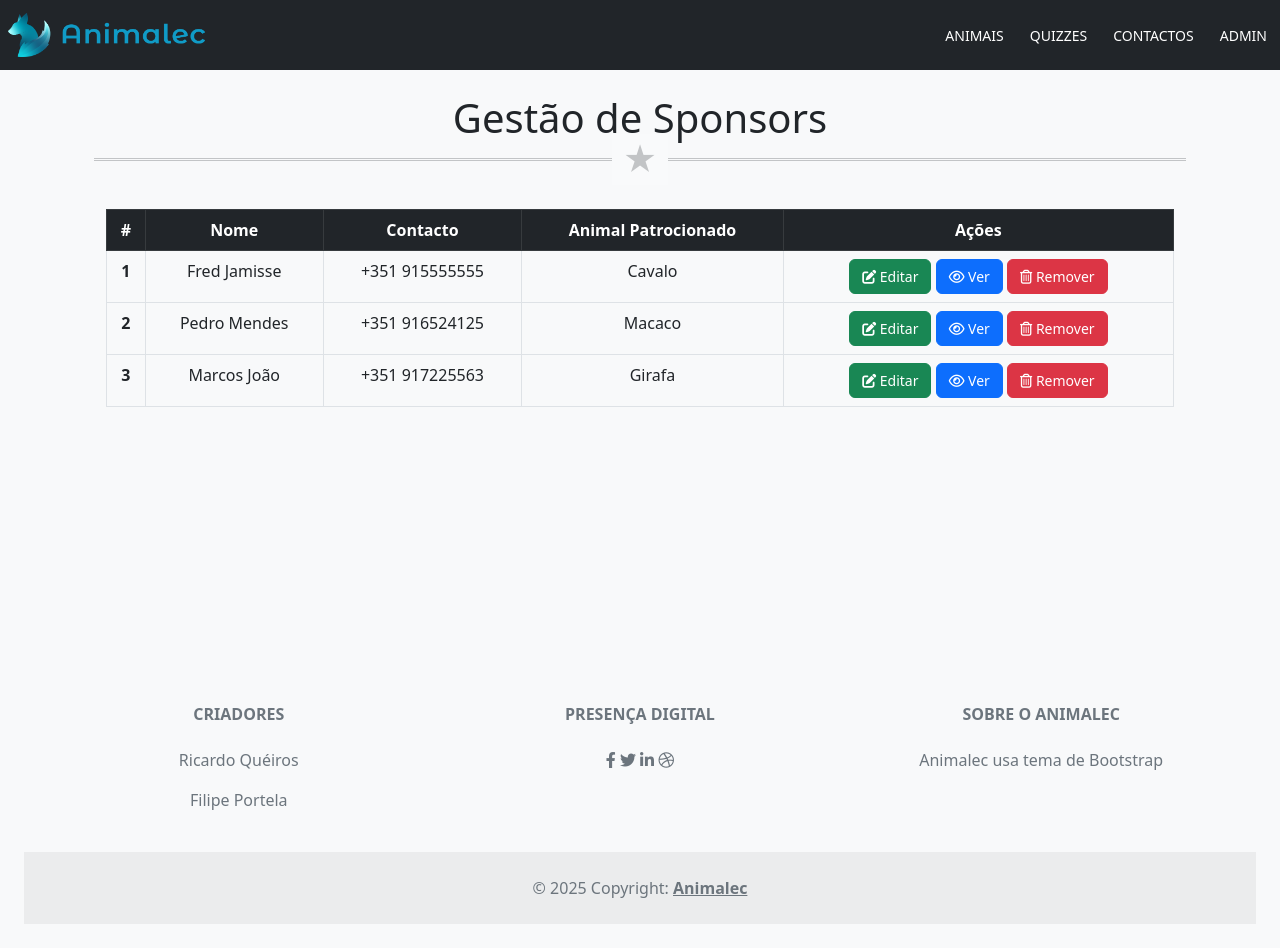
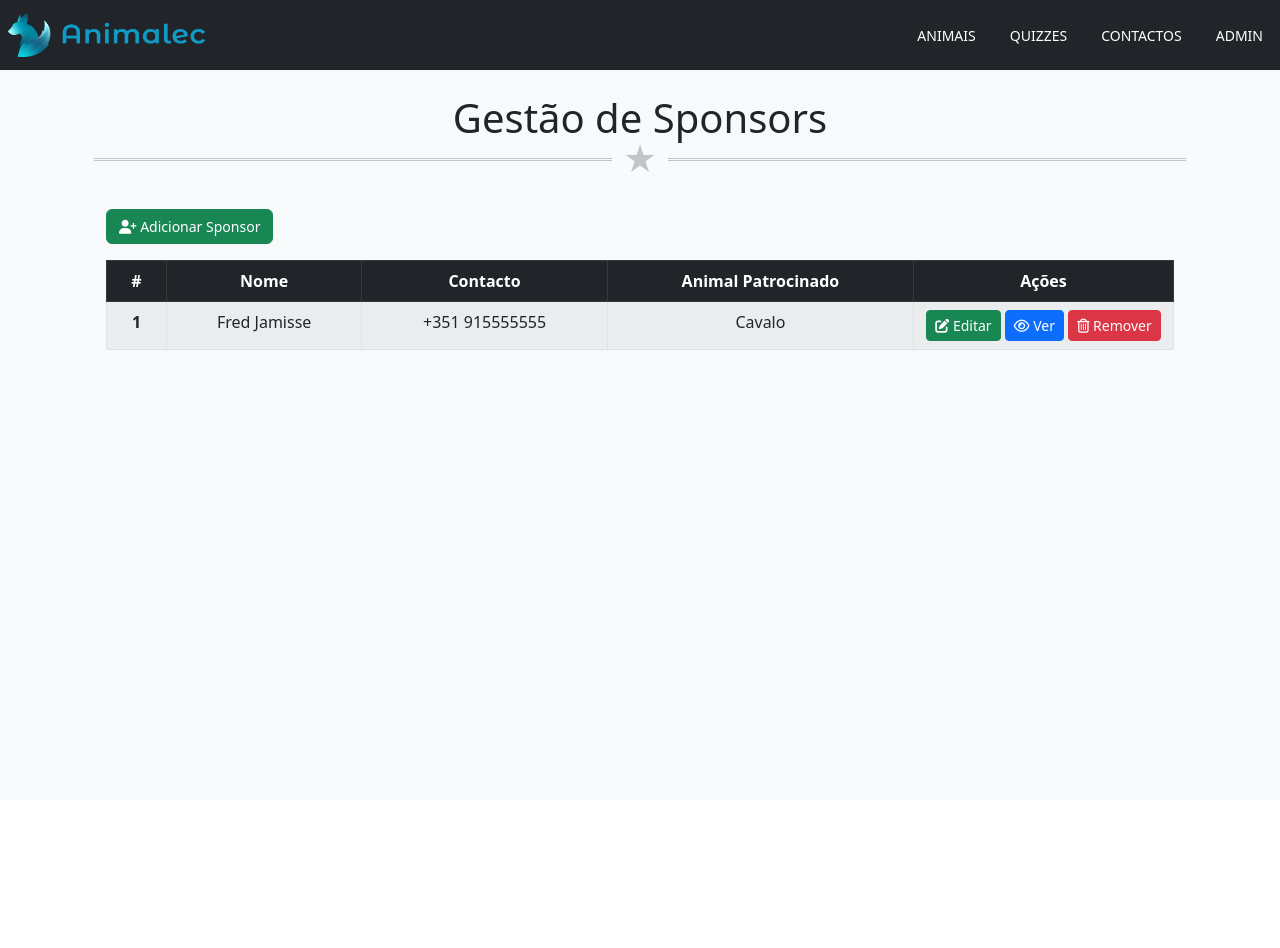
Before and after one commit to FredJamisse/UC_ProgramacaoWebAvancada, a web app: file Tarefa_3.1b/pages/sponsors.html in a window 1280 px wide. After the commit the page ends 350 px from the top, so only its background shows below. Run offline with its HTML, style and script files only (its server is not run), Linux system fonts and the light colour scheme.

Commit message:
Adicionei interação na pagina de gestão de sponsors

```diff
--- a/Tarefa_3.1b/pages/sponsors.html
+++ b/Tarefa_3.1b/pages/sponsors.html
@@ -1,22 +1,12 @@
 <!DOCTYPE html>
-<html lang="en">
+<html lang="pt">
   <head>
     <meta charset="UTF-8" />
-    <meta http-equiv="X-UA-Compatible" content="IE=edge" />
     <meta name="viewport" content="width=device-width, initial-scale=1.0" />
     <title>Gestão de Sponsors</title>
-    <!-- CSS only -->
-    <link href="https://cdn.jsdelivr.net/npm/bootstrap@5.2.2/dist/css/bootstrap.min.css" rel="stylesheet" integrity="sha384-Zenh87qX5JnK2Jl0vWa8Ck2rdkQ2Bzep5IDxbcnCeuOxjzrPF/et3URy9Bv1WTRi" crossorigin="anonymous" />
-    <!-- JavaScript Bundle with Popper -->
-    <script src="https://cdn.jsdelivr.net/npm/bootstrap@5.2.2/dist/js/bootstrap.bundle.min.js" integrity="sha384-OERcA2EqjJCMA+/3y+gxIOqMEjwtxJY7qPCqsdltbNJuaOe923+mo//f6V8Qbsw3" crossorigin="anonymous"></script>
-    <link
-      rel="stylesheet"
-      href="https://cdnjs.cloudflare.com/ajax/libs/font-awesome/6.2.0/css/all.min.css"
-      integrity="sha512-xh6O/CkQoPOWDdYTDqeRdPCVd1SpvCA9XXcUnZS2FmJNp1coAFzvtCN9BmamE+4aHK8yyUHUSCcJHgXloTyT2A=="
-      crossorigin="anonymous"
-      referrerpolicy="no-referrer"
-    />
-    <script src="../js/script.js"></script>
+
+    <link href="https://cdn.jsdelivr.net/npm/bootstrap@5.2.2/dist/css/bootstrap.min.css" rel="stylesheet" />
+    <link rel="stylesheet" href="https://cdnjs.cloudflare.com/ajax/libs/font-awesome/6.2.0/css/all.min.css" />
     <link rel="stylesheet" href="../css/style.css" />
   </head>
 
@@ -24,117 +14,91 @@
     <!------- Header ------>
     <header class="header-area">
       <div class="navbar-area">
-        <div class="">
         <nav class="navbar navbar-expand-lg navbar-dark bg-dark">
           <a class="navbar-brand mr-lg-4 mx-2" href="../index.html">
             <img src="../assets/animalec_line.88024da4.png" style="width: 200px" alt="logo" />
           </a>
-            <button class="navbar-toggler" type="button" data-toggle="collapse" data-target="#navbarSupportedContent" aria-controls="navbarSupportedContent" aria-expanded="false" aria-label="Toggle navigation">
+          <button
+            class="navbar-toggler"
+            type="button"
+            data-bs-toggle="collapse"
+            data-bs-target="#navbarSupportedContent"
+            aria-controls="navbarSupportedContent"
+            aria-expanded="false"
+            aria-label="Alternar navegação"
+          >
             <span class="navbar-toggler-icon"></span>
           </button>
 
           <div class="collapse navbar-collapse justify-content-end" id="navbarSupportedContent">
             <ul class="navbar-nav mr-auto">
-                <li class="nav-item">
+              <li class="nav-item mx-1">
                 <a href="#" class="btn btn-md btn-tertiary text-white">ANIMAIS</a>
               </li>
-                <li class="nav-item">
+              <li class="nav-item mx-1">
                 <a href="#" class="btn btn-md btn-tertiary text-white">QUIZZES</a>
               </li>
-                <li class="nav-item">
+              <li class="nav-item mx-1">
                 <a href="#" class="btn btn-md btn-tertiary text-white">CONTACTOS</a>
               </li>
-                <li class="nav-item">
+              <li class="nav-item mx-1">
                 <a href="../index.html" class="btn btn-md btn-tertiary text-white">ADMIN</a>
               </li>
             </ul>
           </div>
         </nav>
       </div>
-      </div>
     </header>
     <!-- navbar end-->
-
-    <!-- Main Content -->
     <section class="main">
       <div class="container p-4 text-center">
         <h1 class="mb-3">Gestão de Sponsors</h1>
         <hr class="hr5" />
 
-        <div class="container mt-5" style="min-height: 400px">
+        <div class="container mt-5">
+          <div class="row mb-3">
+            <div class="col-12 text-start">
+              <button id="btnAddSponsor" class="btn btn-success">
+                <i class="fas fa-user-plus"></i>
+                Adicionar Sponsor
+              </button>
+            </div>
+          </div>
+
           <div class="row">
             <div class="col-12">
-              <table class="table table-bordered">
+              <table class="table table-bordered table-striped table-hover">
                 <thead class="table-dark">
                   <tr>
-                    <th scope="col">#</th>
+                    <th scope="col" style="width: 60px">#</th>
                     <th scope="col">Nome</th>
                     <th scope="col">Contacto</th>
-                    <th scope="col">Animal Patrocionado</th>
-                    <th scope="col">Ações</th>
+                    <th scope="col">Animal Patrocinado</th>
+                    <th scope="col" style="width: 260px">Ações</th>
                   </tr>
                 </thead>
-                <tbody>
+                <tbody id="sponsorsTableBody">
                   <tr>
                     <th scope="row">1</th>
                     <td>Fred Jamisse</td>
                     <td>+351 915555555</td>
                     <td>Cavalo</td>
                     <td>
-                      <button type="button" class="btn btn-success">
+                      <button type="button" class="btn btn-success btn-sm btn-edit">
                         <i class="fas fa-edit"></i>
                         <span>Editar</span>
                       </button>
-                      <button type="button" class="btn btn-primary">
+                      <button type="button" class="btn btn-primary btn-sm btn-view">
                         <i class="far fa-eye"></i>
                         <span>Ver</span>
                       </button>
-                      <button type="button" class="btn btn-danger">
+                      <button type="button" class="btn btn-danger btn-sm btn-delete">
                         <i class="far fa-trash-alt"></i>
                         <span>Remover</span>
                       </button>
                     </td>
                   </tr>
-                  <tr>
-                    <th scope="row">2</th>
-                    <td>Pedro Mendes</td>
-                    <td>+351 916524125</td>
-                    <td>Macaco</td>
-                    <td>
-                      <button type="button" class="btn btn-success">
-                        <i class="fas fa-edit"></i>
-                        <span>Editar</span>
-                      </button>
-                      <button type="button" class="btn btn-primary">
-                        <i class="far fa-eye"></i>
-                        <span>Ver</span>
-                      </button>
-                      <button type="button" class="btn btn-danger">
-                        <i class="far fa-trash-alt"></i>
-                        <span>Remover</span>
-                      </button>
-                    </td>
-                  </tr>
-                  <tr>
-                    <th scope="row">3</th>
-                    <td>Marcos João</td>
-                    <td>+351 917225563</td>
-                    <td>Girafa</td>
-                    <td>
-                      <button type="button" class="btn btn-success">
-                        <i class="fas fa-edit"></i>
-                        <span>Editar</span>
-                      </button>
-                      <button type="button" class="btn btn-primary">
-                        <i class="far fa-eye"></i>
-                        <span>Ver</span>
-                      </button>
-                      <button type="button" class="btn btn-danger">
-                        <i class="far fa-trash-alt"></i>
-                        <span>Remover</span>
-                      </button>
-                    </td>
-                  </tr>
+                  <!-- resto das linhas -->
                 </tbody>
               </table>
             </div>
@@ -142,43 +106,64 @@
         </div>
       </div>
     </section>
-    <!-- Main Content -->
 
-    <!-- Footer -->
-    <footer class="text-center text-lg-start bg-light text-muted p-4">
-      <section>
-        <div class="text-center text-md-start mt-5">
-          <div class="row mt-3 text-center">
-            <div class="col-md-3 col-sm-4 col-lg-3 col-xl-3 mx-auto mb-4 d-none d-sm-block">
-              <h6 class="text-uppercase fw-bold mb-4">Criadores</h6>
-              <p>Ricardo Quéiros</p>
-              <p>Filipe Portela</p>
+    <!-- Modal Ver Sponsor -->
+    <div class="modal fade" id="viewSponsorModal" tabindex="-1" aria-hidden="true">
+      <div class="modal-dialog">
+        <div class="modal-content">
+          <div class="modal-header">
+            <h5 class="modal-title">Detalhes do Sponsor</h5>
+            <button class="btn-close" data-bs-dismiss="modal" aria-label="Fechar"></button>
           </div>
-
-            <div class="col-md-2 col-sm-4 col-lg-2 col-xl-2 mx-auto mb-4 d-none d-sm-block">
-              <h6 class="text-uppercase fw-bold mb-4">Presença Digital</h6>
-
-              <i class="fab fa-facebook-f"></i>
-              <i class="fab fa-twitter"></i>
-              <i class="fab fa-linkedin-in"></i>
-              <i class="fab fa-dribbble"></i>
+          <div class="modal-body">
+            <p><strong>Nome:</strong> <span id="viewNome"></span></p>
+            <p><strong>Contacto:</strong> <span id="viewContacto"></span></p>
+            <p><strong>Animal Patrocinado:</strong> <span id="viewAnimal"></span></p>
           </div>
-
-            <div class="col-md-3 col-sm-4 col-lg-3 col-xl-3 mx-auto mb-md-0 mb-4 d-none d-sm-block">
-              <h6 class="text-uppercase fw-bold mb-4">Sobre o Animalec</h6>
-              <p>Animalec usa tema de Bootstrap</p>
+          <div class="modal-footer">
+            <button class="btn btn-secondary" data-bs-dismiss="modal" type="button">Fechar</button>
           </div>
         </div>
       </div>
-      </section>
+    </div>
 
-      <!-- Copyright -->
-      <div class="text-center p-4" style="background-color: rgba(0, 0, 0, 0.05)">
-        © 2025 Copyright:
-        <a class="text-reset fw-bold" href="#">Animalec</a>
+    <!-- Modal Adicionar/Editar Sponsor -->
+    <div class="modal fade" id="editSponsorModal" tabindex="-1" aria-hidden="true">
+      <div class="modal-dialog">
+        <form class="modal-content" id="editSponsorForm">
+          <div class="modal-header">
+            <h5 class="modal-title" id="editSponsorLabel">Adicionar Sponsor</h5>
+            <button class="btn-close" data-bs-dismiss="modal" aria-label="Fechar"></button>
           </div>
-      <!-- Copyright -->
-    </footer>
-    <!-- Footer -->
+
+          <div class="modal-body">
+            <div class="mb-3">
+              <label class="form-label">Nome</label>
+              <input id="editNome" type="text" class="form-control" required />
+            </div>
+
+            <div class="mb-3">
+              <label class="form-label">Contacto</label>
+              <input id="editContacto" type="text" class="form-control" required />
+            </div>
+
+            <div class="mb-3">
+              <label class="form-label">Animal Patrocinado</label>
+              <input id="editAnimal" type="text" class="form-control" required />
+            </div>
+          </div>
+
+          <div class="modal-footer">
+            <button class="btn btn-secondary" data-bs-dismiss="modal" type="button">Cancelar</button>
+            <button class="btn btn-success" type="submit">Guardar</button>
+          </div>
+        </form>
+      </div>
+    </div>
+
+    <!-- Footer igual ao que já tens -->
+
+    <script src="https://cdn.jsdelivr.net/npm/bootstrap@5.2.2/dist/js/bootstrap.bundle.min.js"></script>
+    <script src="../js/script.js"></script>
   </body>
 </html>
```
Also changed, not shown: Tarefa_3.1b/js/script.js (+189 -57 lines). Lines whose indentation alone changed are shown as unchanged.
